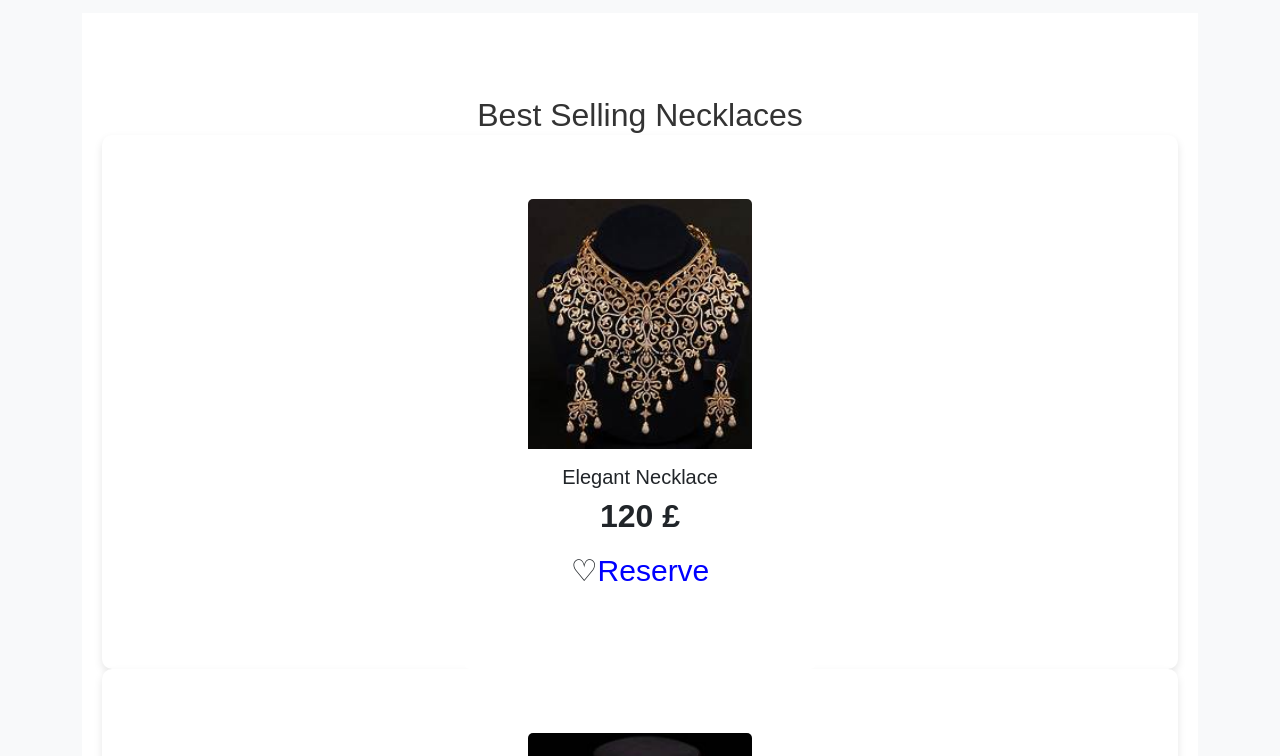
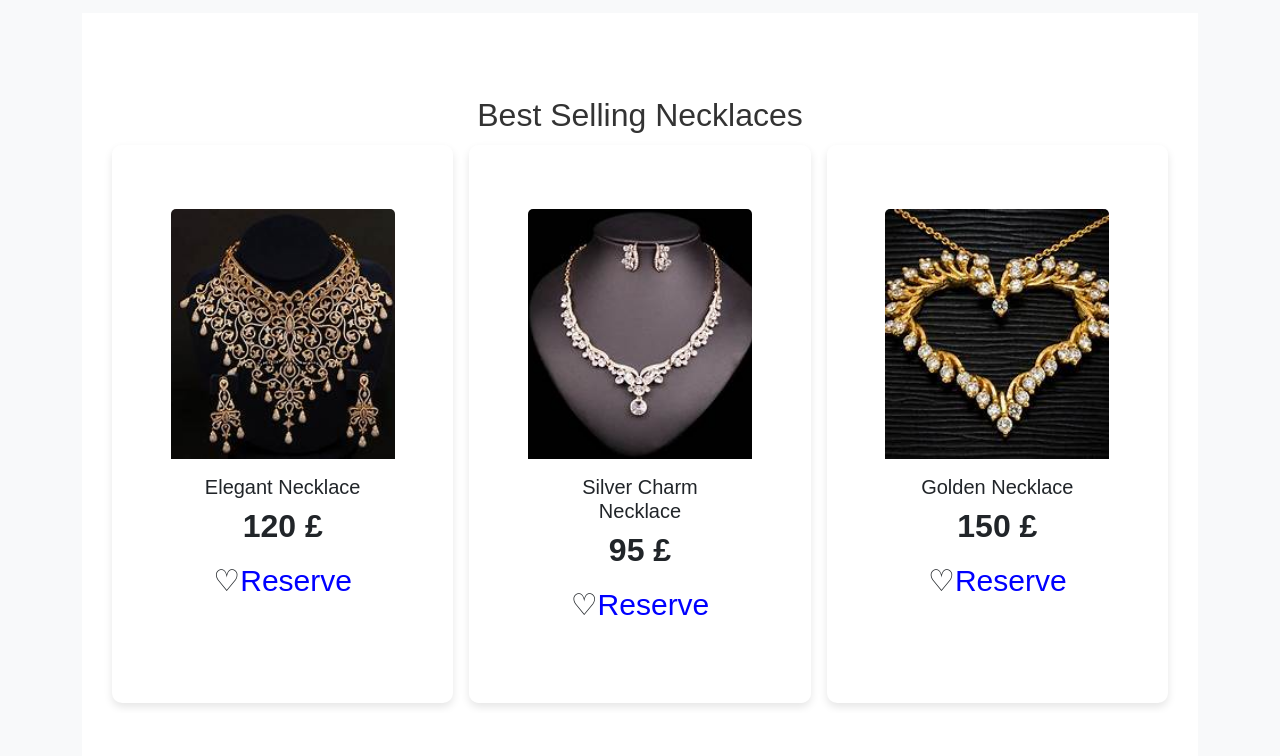
Before and after one commit to mayatarek/MH, a React (Vite) app: page / in a window 1280 px wide. Shown: the part 1120-1876 px from the top of the page. Built offline with nearby package versions, Linux system fonts and the light colour scheme.

Commit message:
styling for best selling section

```diff
--- a/src/Homepage/HomepageList.jsx
+++ b/src/Homepage/HomepageList.jsx
@@ -1,6 +1,7 @@
 import React, { useState, useEffect } from 'react';
 import ProductItem from "../ProductList/Productitem"
 import products from "../ProductList/products"
+import "./homepageList.css"
 function HomepageList({ category }) {
     const [randomProducts, setRandomProducts] = useState([]);
 
@@ -12,6 +13,7 @@ function HomepageList({ category }) {
     }, [category]);
 
     return (
+
         <div className="homepage-list">
             {randomProducts.map((product) => (
                 <ProductItem
--- /dev/null
+++ b/src/Homepage/homepageList.css
@@ -0,0 +1,7 @@
+.homepage-list {
+    display: flex; /* Use flexbox for alignment */
+    gap: 16px; /* Add spacing between items */
+    justify-content: space-between; /* Distribute space evenly */
+    padding: 10px; /* Optional: Add padding */
+    overflow-x: auto; /* Optional: Enable horizontal scrolling if needed */
+}
```
